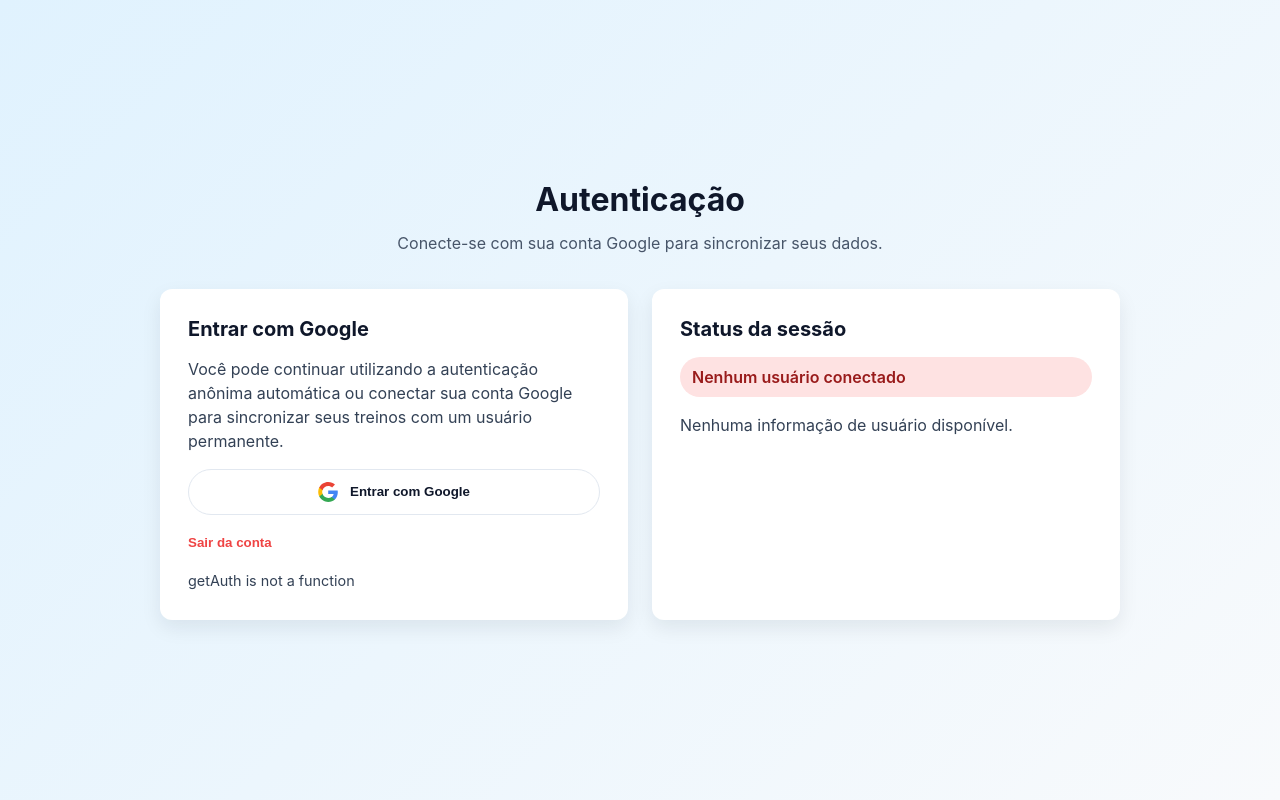
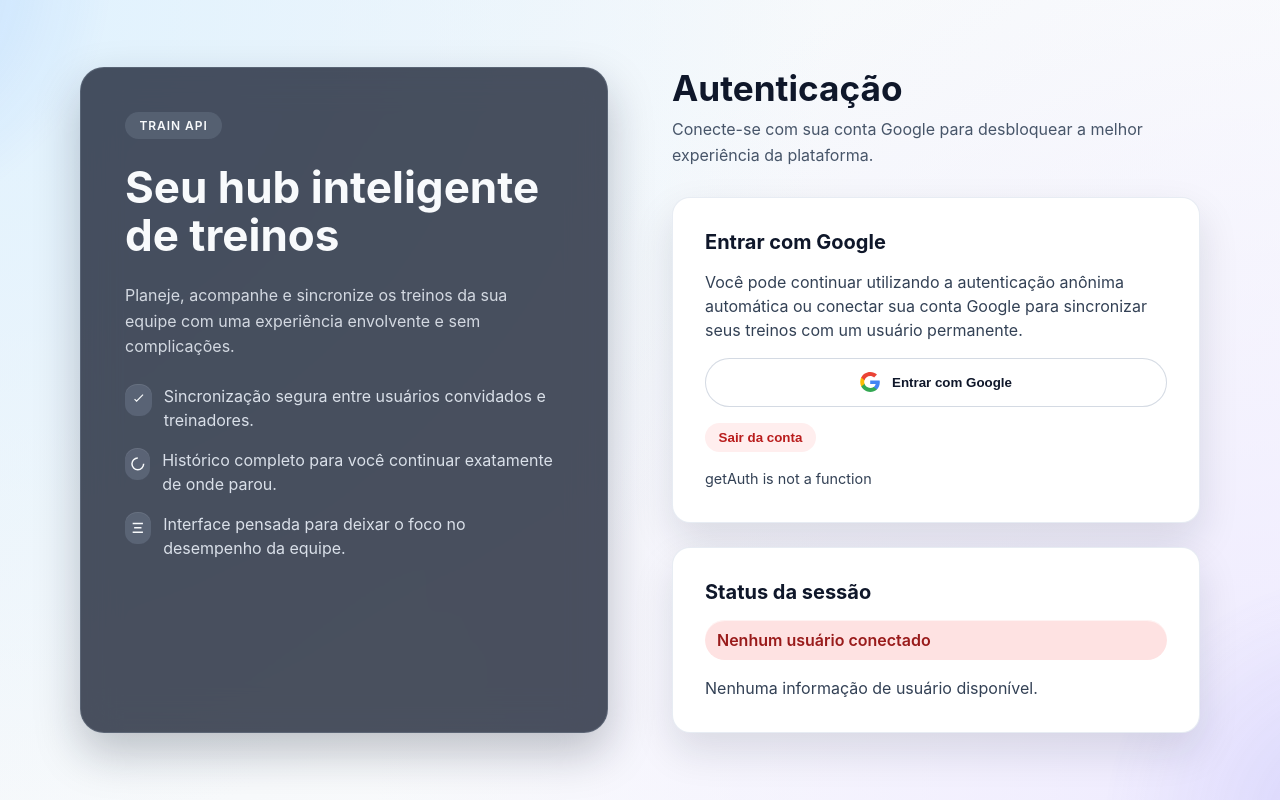
Before and after one commit to gjthec/train-apii, a Next.js app in the folder frontend/: page /login in a window 1280 px wide. Built offline with nearby package versions, Linux system fonts and the light colour scheme.

Commit message:
Revamp login experience styling

```diff
--- a/frontend/src/pages/login.tsx
+++ b/frontend/src/pages/login.tsx
@@ -147,12 +147,48 @@
       <Head>
         <title>Train API - Login</title>
       </Head>
-      <div className={styles.content}>
+      <div className={styles.aurora} aria-hidden />
+      <div className={styles.auroraSecondary} aria-hidden />
+      <div className={styles.layout}>
+        <section className={styles.hero}>
+          <div className={styles.brandBadge}>Train API</div>
+          <h1>Seu hub inteligente de treinos</h1>
+          <p>
+            Planeje, acompanhe e sincronize os treinos da sua equipe com uma experiência envolvente e sem complicações.
+          </p>
+          <ul className={styles.featureList}>
+            <li>
+              <span className={styles.featureIcon} aria-hidden>
+                <svg viewBox="0 0 24 24" role="img">
+                  <path d="M9 12.75 6.75 10.5 5.69 11.56 9 14.87 18.31 5.56 17.25 4.5z" />
+                </svg>
+              </span>
+              Sincronização segura entre usuários convidados e treinadores.
+            </li>
+            <li>
+              <span className={styles.featureIcon} aria-hidden>
+                <svg viewBox="0 0 24 24" role="img">
+                  <path d="M12 3a9 9 0 1 0 9 9h-2a7 7 0 1 1-7-7z" />
+                </svg>
+              </span>
+              Histórico completo para você continuar exatamente de onde parou.
+            </li>
+            <li>
+              <span className={styles.featureIcon} aria-hidden>
+                <svg viewBox="0 0 24 24" role="img">
+                  <path d="M5 5h14v2H5zm2 6h10v2H7zm-2 6h14v2H5z" />
+                </svg>
+              </span>
+              Interface pensada para deixar o foco no desempenho da equipe.
+            </li>
+          </ul>
+        </section>
+        <div className={styles.panel}>
           <header className={styles.header}>
-          <h1>Autenticação</h1>
-          <p>Conecte-se com sua conta Google para sincronizar seus dados.</p>
+            <h2>Autenticação</h2>
+            <p>Conecte-se com sua conta Google para desbloquear a melhor experiência da plataforma.</p>
           </header>
-        <div className={styles.container}>
+          <div className={styles.cards}>
             <section className={styles.card}>
               <h3>Entrar com Google</h3>
               <p>
@@ -258,5 +294,6 @@
           </div>
         </div>
       </div>
+    </div>
   );
 }
--- a/frontend/src/styles/Login.module.css
+++ b/frontend/src/styles/Login.module.css
@@ -1,31 +1,141 @@
+
 .page {
+  position: relative;
   min-height: 100vh;
   width: 100%;
   display: flex;
   align-items: center;
   justify-content: center;
-  padding: 3rem 1.5rem;
-  background: linear-gradient(135deg, #e0f2fe 0%, #f8fafc 100%);
+  padding: clamp(2.5rem, 6vw, 4rem) clamp(1.5rem, 4vw, 3rem);
+  background: radial-gradient(circle at top left, #e0f2fe 0%, rgba(224, 242, 254, 0) 55%),
+    radial-gradient(circle at bottom right, #ede9fe 0%, rgba(237, 233, 254, 0) 60%),
+    linear-gradient(135deg, #f1f5f9 0%, #ffffff 100%);
+  overflow: hidden;
 }
 
-.content {
-  width: min(960px, 100%);
+.aurora,
+.auroraSecondary {
+  position: absolute;
+  inset: auto;
+  width: clamp(320px, 45vw, 520px);
+  height: clamp(320px, 45vw, 520px);
+  background: radial-gradient(circle, rgba(59, 130, 246, 0.22) 0%, rgba(59, 130, 246, 0) 70%);
+  filter: blur(0px);
+  transform: translate(-40%, -40%);
+  z-index: 0;
+  opacity: 0.9;
+}
+
+.auroraSecondary {
+  background: radial-gradient(circle, rgba(99, 102, 241, 0.22) 0%, rgba(99, 102, 241, 0) 70%);
+  right: -10%;
+  bottom: -10%;
+  left: auto;
+  top: auto;
+  transform: translate(40%, 40%);
+  opacity: 0.7;
+}
+
+.aurora {
+  left: -15%;
+  top: -10%;
+}
+
+.layout {
+  position: relative;
+  z-index: 1;
+  width: min(1120px, 100%);
+  display: grid;
+  grid-template-columns: repeat(auto-fit, minmax(280px, 1fr));
+  gap: clamp(2rem, 5vw, 4rem);
+  align-items: stretch;
+}
+
+.hero {
+  background: rgba(15, 23, 42, 0.75);
+  backdrop-filter: blur(18px);
+  border-radius: 24px;
+  padding: clamp(1.75rem, 4vw, 2.75rem);
   display: flex;
   flex-direction: column;
-  gap: 2rem;
+  gap: 1.5rem;
+  color: #f8fafc;
+  box-shadow: 0 20px 45px rgba(15, 23, 42, 0.25);
+  border: 1px solid rgba(148, 163, 184, 0.25);
+}
+
+.brandBadge {
+  align-self: flex-start;
+  padding: 0.35rem 0.9rem;
+  border-radius: 999px;
+  background: rgba(148, 163, 184, 0.2);
+  font-weight: 600;
+  letter-spacing: 0.08em;
+  text-transform: uppercase;
+  font-size: 0.75rem;
+}
+
+.hero h1 {
+  margin: 0;
+  font-size: clamp(2rem, 4vw, 2.75rem);
+  line-height: 1.1;
+}
+
+.hero p {
+  margin: 0;
+  color: rgba(226, 232, 240, 0.9);
+  line-height: 1.6;
+}
+
+.featureList {
+  margin: 0;
+  padding: 0;
+  list-style: none;
+  display: grid;
+  gap: 1rem;
+}
+
+.featureList li {
+  display: flex;
+  align-items: flex-start;
+  gap: 0.75rem;
+  line-height: 1.5;
+  color: rgba(226, 232, 240, 0.95);
+}
+
+.featureIcon {
+  display: inline-flex;
+  align-items: center;
+  justify-content: center;
+  width: 2rem;
+  height: 2rem;
+  border-radius: 12px;
+  background: rgba(148, 163, 184, 0.25);
+  box-shadow: inset 0 1px 0 rgba(248, 250, 252, 0.08);
+}
+
+.featureIcon svg {
+  width: 1.1rem;
+  height: 1.1rem;
+  fill: #f8fafc;
+}
+
+.panel {
+  display: flex;
+  flex-direction: column;
+  gap: 1.75rem;
 }
 
 .header {
   display: flex;
   flex-direction: column;
-  gap: 0.75rem;
-  text-align: center;
+  gap: 0.5rem;
   color: #0f172a;
 }
 
-.header h1 {
+.header h2 {
   margin: 0;
-  font-size: clamp(1.75rem, 2.5vw, 2.25rem);
+  font-size: clamp(1.75rem, 3vw, 2.2rem);
 }
 
 .header p {
@@ -34,22 +144,22 @@
   line-height: 1.6;
 }
 
-.container {
+.cards {
   display: grid;
   grid-template-columns: repeat(auto-fit, minmax(280px, 1fr));
   gap: 1.5rem;
-  margin: 0 auto;
-  width: 100%;
 }
+
 
 .card {
   background: #ffffff;
-  border-radius: 12px;
-  box-shadow: 0 8px 20px rgba(15, 23, 42, 0.08);
-  padding: 1.75rem;
+  border-radius: 18px;
+  box-shadow: 0 18px 40px rgba(15, 23, 42, 0.12);
+  padding: clamp(1.5rem, 3.2vw, 2rem);
   display: flex;
   flex-direction: column;
   gap: 1rem;
+  border: 1px solid rgba(226, 232, 240, 0.8);
 }
 
 .card h3 {
@@ -70,18 +180,19 @@
   gap: 0.75rem;
   justify-content: center;
   background: #ffffff;
-  border: 1px solid #e2e8f0;
+  border: 1px solid rgba(148, 163, 184, 0.4);
   border-radius: 999px;
-  padding: 0.75rem 1.5rem;
+  padding: 0.85rem 1.75rem;
   font-weight: 600;
   color: #0f172a;
   cursor: pointer;
-  transition: box-shadow 0.2s ease, transform 0.2s ease;
+  transition: box-shadow 0.2s ease, transform 0.2s ease, border-color 0.2s ease;
 }
 
 .googleButton:hover:not(:disabled) {
-  box-shadow: 0 6px 16px rgba(15, 23, 42, 0.12);
-  transform: translateY(-1px);
+  box-shadow: 0 16px 26px rgba(59, 130, 246, 0.25);
+  transform: translateY(-2px);
+  border-color: rgba(37, 99, 235, 0.6);
 }
 
 .googleButton:disabled {
@@ -96,35 +207,37 @@
 
 .signOutButton {
   align-self: flex-start;
-  background: transparent;
+  background: rgba(248, 113, 113, 0.12);
   border: none;
-  color: #ef4444;
+  color: #b91c1c;
   font-weight: 600;
   cursor: pointer;
-  padding: 0.25rem 0;
+  padding: 0.45rem 0.85rem;
+  border-radius: 999px;
+  transition: background 0.2s ease;
 }
 
 .signOutButton:hover:not(:disabled) {
-  text-decoration: underline;
+  background: rgba(248, 113, 113, 0.2);
 }
 
 .continueLink {
   display: inline-flex;
   align-items: center;
   justify-content: center;
-  padding: 0.5rem 1.25rem;
+  padding: 0.65rem 1.5rem;
   border-radius: 999px;
-  background: #2563eb;
+  background: linear-gradient(135deg, #2563eb 0%, #7c3aed 100%);
   color: #ffffff;
   font-weight: 600;
   text-decoration: none;
   transition: background 0.2s ease, transform 0.2s ease, box-shadow 0.2s ease;
-  box-shadow: 0 4px 12px rgba(37, 99, 235, 0.25);
+  box-shadow: 0 12px 28px rgba(79, 70, 229, 0.35);
 }
 
 .continueLink:hover {
-  background: #1d4ed8;
-  transform: translateY(-1px);
+  background: linear-gradient(135deg, #1d4ed8 0%, #6d28d9 100%);
+  transform: translateY(-2px);
 }
 
 .continueLink:focus-visible {
@@ -137,6 +250,7 @@
   font-size: 0.9rem;
 }
 
+
 .statusLabel {
   font-weight: 600;
   padding: 0.5rem 0.75rem;
@@ -145,6 +259,7 @@
   color: #0f172a;
   display: inline-flex;
   align-items: center;
+  box-shadow: inset 0 1px 0 rgba(255, 255, 255, 0.6);
 }
 
 .statusLabel[data-status='signed-in'] {
@@ -192,14 +307,22 @@
 
 @media (max-width: 768px) {
   .page {
-    padding: 2rem 1rem;
+    padding: 2.5rem 1.25rem;
+  }
+
+  .layout {
+    grid-template-columns: 1fr;
+  }
+
+  .hero {
+    padding: 1.75rem;
   }
 
   .header {
     text-align: left;
   }
 
-  .container {
+  .cards {
     grid-template-columns: 1fr;
   }
 
```
Lines whose indentation alone changed are shown as unchanged.
